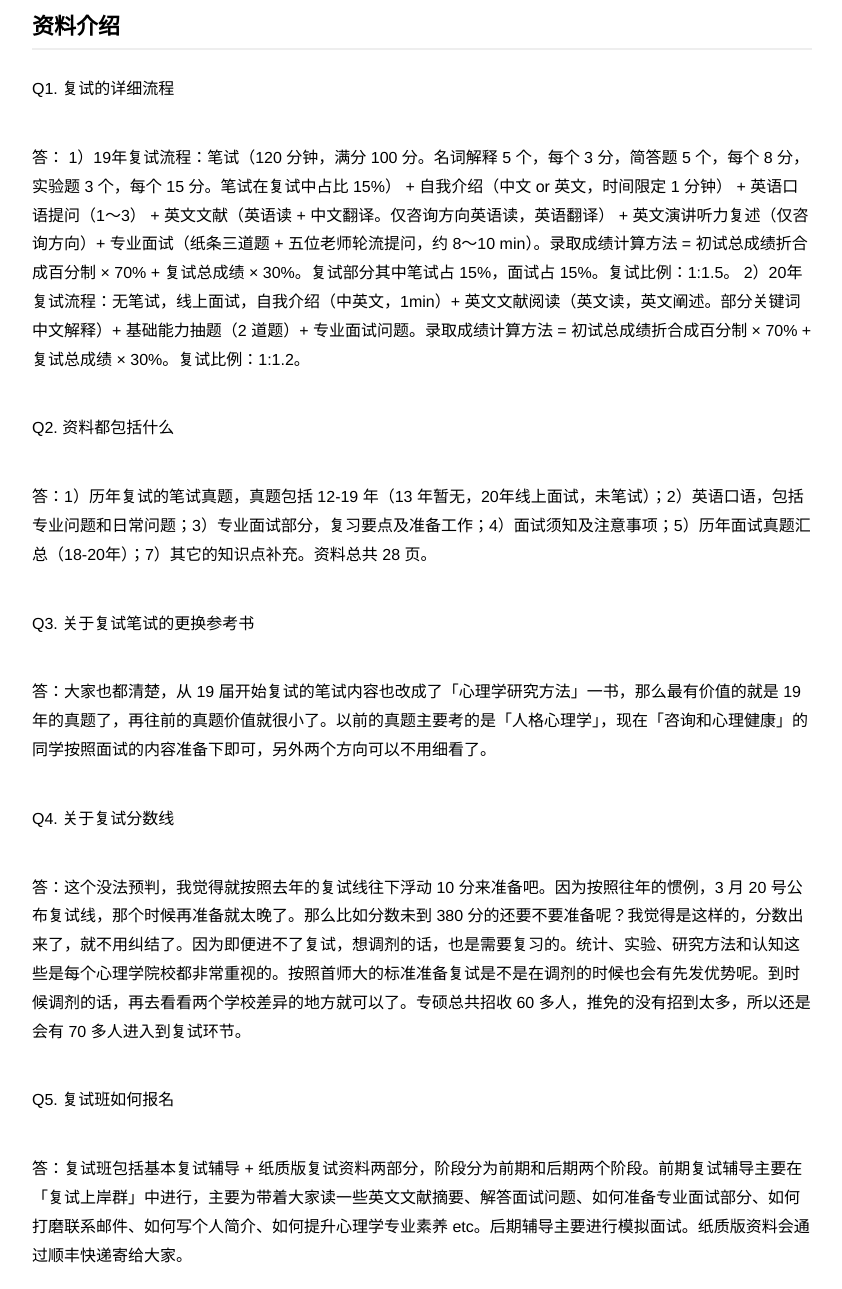
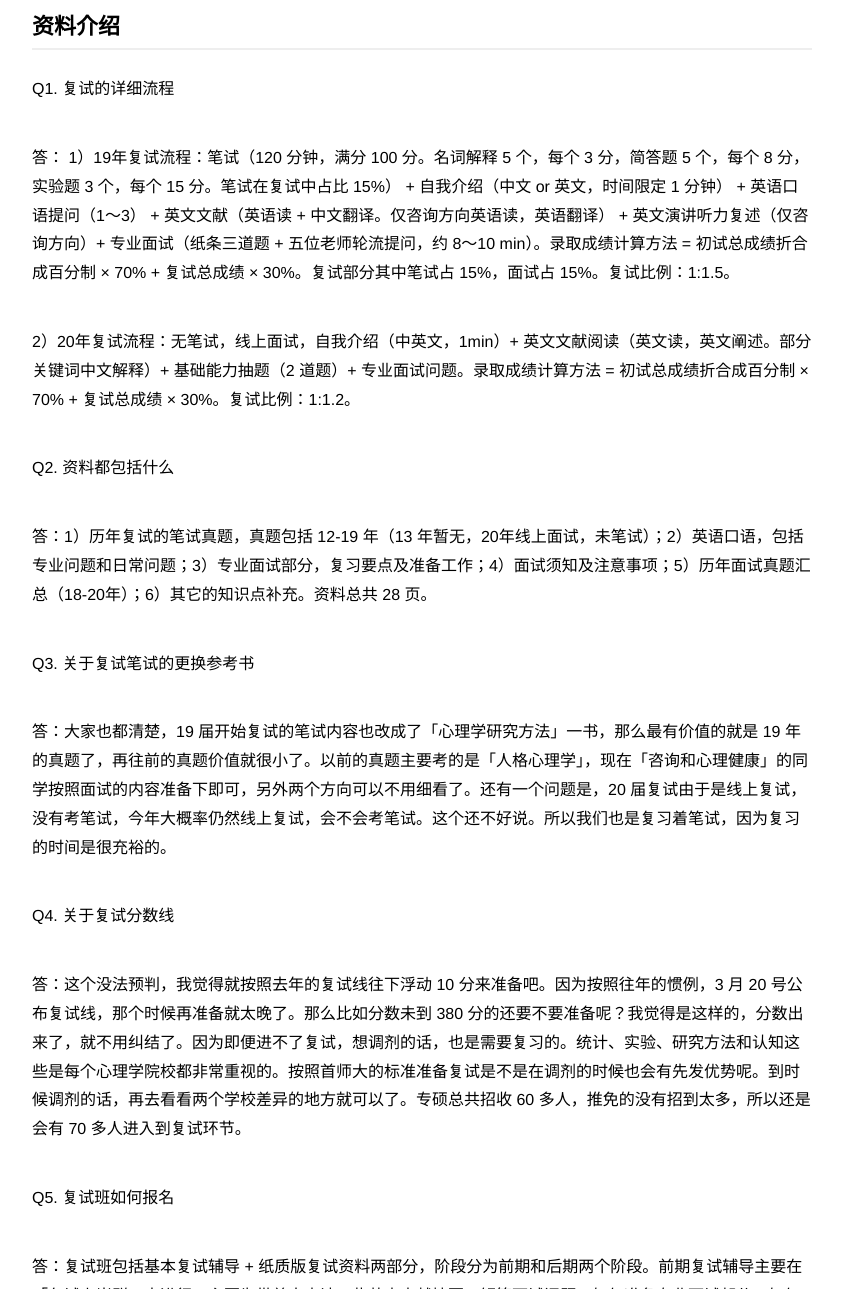
Before and after one commit to zapp926/cnu.github.io, a Jekyll site: the page built from _posts/2021-01-17-reexamine.md, in a window 1280 px wide and 1400 px high, scrolled down 1857 px, cut to the strip 111-1400 px from the top of the window. Shown: the whole strip, without its empty margins (218-1060 px from the left). Built offline with Jekyll 4.4.1, drawn with Linux system fonts in a browser that asks for light colours; some of the changed text lies outside the part shown.

Commit message:
Update 2021-01-17-reexamine.md

```diff
--- a/_posts/2021-01-17-reexamine.md
+++ b/_posts/2021-01-17-reexamine.md
@@ -44,15 +44,16 @@ Q1. 复试的详细流程
 
 答：
 1）19年复试流程：笔试（120 分钟，满分 100 分。名词解释 5 个，每个 3 分，简答题 5 个，每个 8 分，实验题 3 个，每个 15 分。笔试在复试中占比 15%） + 自我介绍（中文 or 英文，时间限定 1 分钟） + 英语口语提问（1～3） + 英文文献（英语读 + 中文翻译。仅咨询方向英语读，英语翻译） + 英文演讲听力复述（仅咨询方向）+ 专业面试（纸条三道题 + 五位老师轮流提问，约 8～10 min）。录取成绩计算方法 = 初试总成绩折合成百分制 × 70% + 复试总成绩 × 30%。复试部分其中笔试占 15%，面试占 15%。复试比例：1:1.5。
+
 2）20年复试流程：无笔试，线上面试，自我介绍（中英文，1min）+ 英文文献阅读（英文读，英文阐述。部分关键词中文解释）+ 基础能力抽题（2 道题）+ 专业面试问题。录取成绩计算方法 = 初试总成绩折合成百分制 × 70% + 复试总成绩 × 30%。复试比例：1:1.2。
 
 Q2. 资料都包括什么
 
-答：1）历年复试的笔试真题，真题包括 12-19 年（13 年暂无，20年线上面试，未笔试）；2）英语口语，包括专业问题和日常问题；3）专业面试部分，复习要点及准备工作；4）面试须知及注意事项；5）历年面试真题汇总（18-20年）；7）其它的知识点补充。资料总共 28 页。
+答：1）历年复试的笔试真题，真题包括 12-19 年（13 年暂无，20年线上面试，未笔试）；2）英语口语，包括专业问题和日常问题；3）专业面试部分，复习要点及准备工作；4）面试须知及注意事项；5）历年面试真题汇总（18-20年）；6）其它的知识点补充。资料总共 28 页。
 
 Q3. 关于复试笔试的更换参考书
 
-答：大家也都清楚，从 19 届开始复试的笔试内容也改成了「心理学研究方法」一书，那么最有价值的就是 19 年的真题了，再往前的真题价值就很小了。以前的真题主要考的是「人格心理学」，现在「咨询和心理健康」的同学按照面试的内容准备下即可，另外两个方向可以不用细看了。
+答：大家也都清楚，19 届开始复试的笔试内容也改成了「心理学研究方法」一书，那么最有价值的就是 19 年的真题了，再往前的真题价值就很小了。以前的真题主要考的是「人格心理学」，现在「咨询和心理健康」的同学按照面试的内容准备下即可，另外两个方向可以不用细看了。还有一个问题是，20 届复试由于是线上复试，没有考笔试，今年大概率仍然线上复试，会不会考笔试。这个还不好说。所以我们也是复习着笔试，因为复习的时间是很充裕的。
 
 Q4. 关于复试分数线
 
```
Also changed, not shown: other parts of _posts/2021-01-17-reexamine.md (+1 -1 lines).
